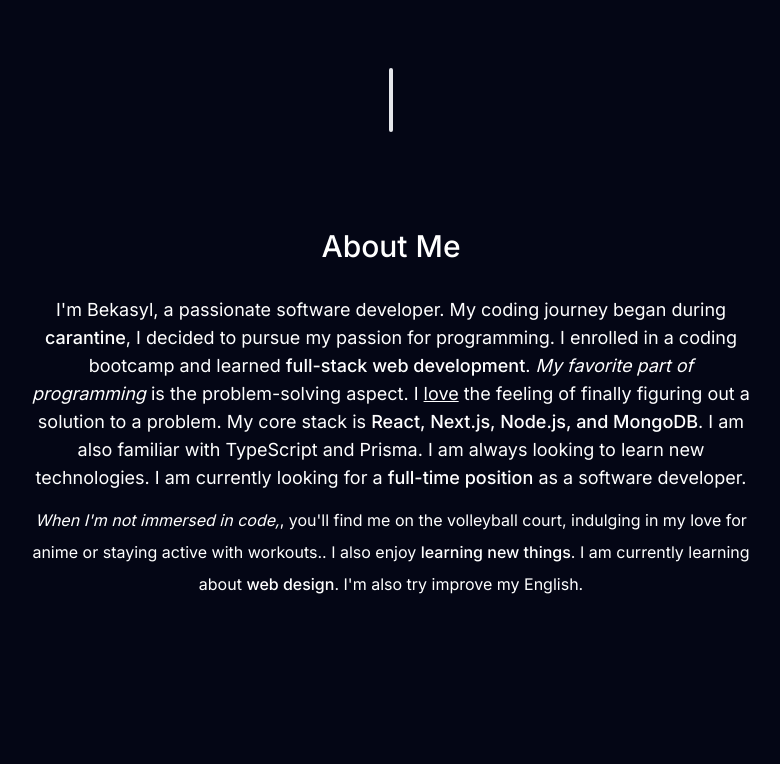
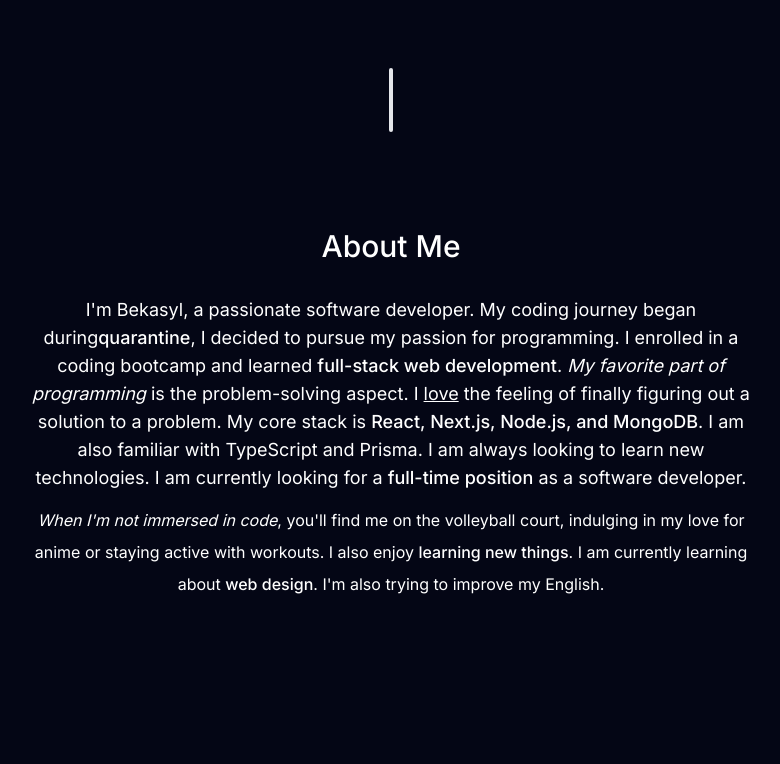
Before and after one commit to bekasyldev/portfolio, a Next.js app: page / in a window 1280 px wide. Shown: the part 562-1326 px from the top of the page, without its empty margins (249-1029 px from the left). Built offline with nearby package versions, Linux system fonts and the light colour scheme.

Commit message:
Fix some issue

```diff
--- a/components/About.tsx
+++ b/components/About.tsx
@@ -1,5 +1,4 @@
 "use client";
-
 import React from "react";
 import { motion } from "framer-motion";
 
@@ -14,9 +13,9 @@
     >
       <h2 className="text-3xl font-medium mb-8">About Me</h2>
       <p className="mb-3 text-lg">
-        I'm Bekasyl, a passionate software developer. My coding journey began
-        during
-        <span className="font-medium"> carantine</span>, I decided to pursue my
+        I&apos;m Bekasyl, a passionate software developer. My coding journey
+        began during
+        <span className="font-medium">quarantine</span>, I decided to pursue my
         passion for programming. I enrolled in a coding bootcamp and learned{" "}
         <span className="font-medium">full-stack web development</span>.{" "}
         <span className="italic">My favorite part of programming</span> is the
@@ -33,12 +32,12 @@
       </p>
 
       <p>
-        <span className="italic">When I'm not immersed in code,</span>, you'll
-        find me on the volleyball court, indulging in my love for anime or
-        staying active with workouts.. I also enjoy{" "}
+        <span className="italic">When I&apos;m not immersed in code</span>,
+        you&apos;ll find me on the volleyball court, indulging in my love for
+        anime or staying active with workouts. I also enjoy{" "}
         <span className="font-medium">learning new things</span>. I am currently
-        learning about <span className="font-medium">web design</span>. I'm also
-        try improve my English.
+        learning about <span className="font-medium">web design</span>. I&apos;m
+        also trying to improve my English.
       </p>
     </motion.section>
   );
--- a/components/Contact.tsx
+++ b/components/Contact.tsx
@@ -14,7 +14,7 @@
     <section id="contact" className="mb-5">
       <div className="flex items-center justify-center flex-col gap-16">
         <h3 className="text-5xl font-bold text-center tracking-wide">
-          Let's built something <br /> great together
+          Let&apos;s built something <br /> great together
         </h3>
         <Button
           onClick={sendEmail}
--- a/components/Hero.tsx
+++ b/components/Hero.tsx
@@ -56,7 +56,7 @@
         initial={{ opacity: 0, y: 100 }}
         animate={{ opacity: 1, y: 0 }}
       >
-        <span className="font-bold">Hello, I'm Bekasyl.</span> I'm a{" "}
+        <span className="font-bold">Hello, I&apos;m Bekasyl.</span> I&apos;m a{" "}
         <span className="font-bold">full-stack developer</span> with{" "}
         <span className="font-bold">year</span> of experience. I enjoy building{" "}
         <span className="italic">sites & apps</span>. My focus is{" "}
```
